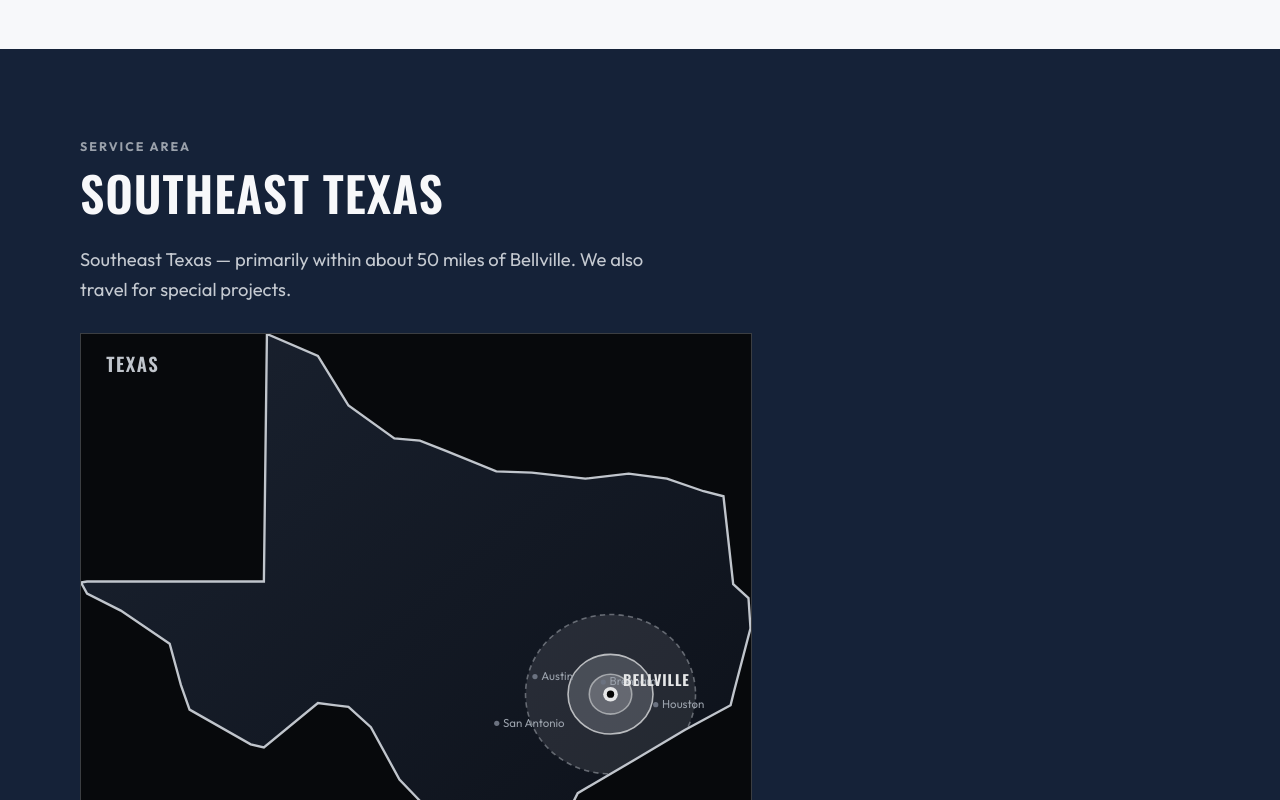
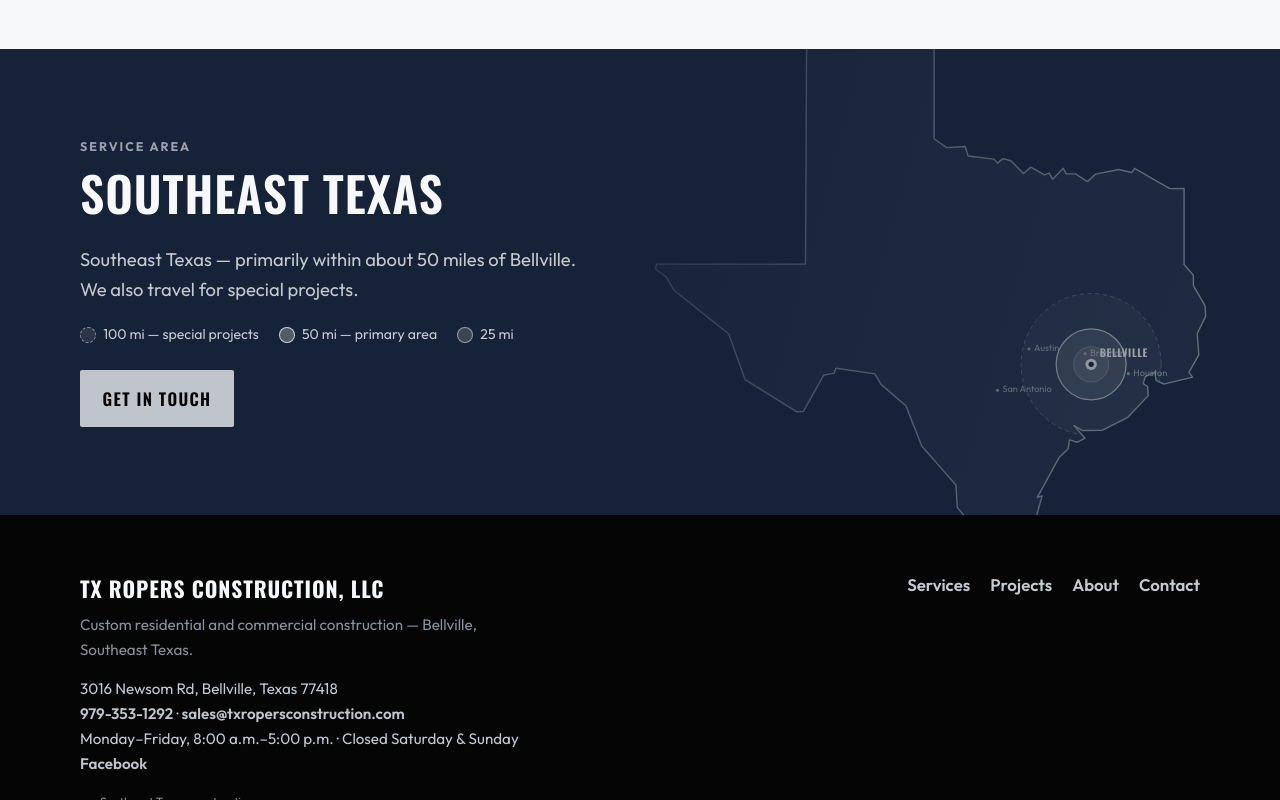
Before and after one commit to jayce-app/ACAC, a React (Vite) app: page /about in a window 1280 px wide. Shown: the part 2580-3380 px from the top of the page. Built offline with nearby package versions, Linux system fonts and the light colour scheme.

Commit message:
Use Texas map as service-area section background
Accurate GeoJSON-based outline, drop black frame and TEXAS label,
and sit copy over a soft map backdrop with radius bands.

Co-authored-by: JAYCE <jayce-app@users.noreply.github.com>

```diff
--- a/src/components/ServiceAreaMap.css
+++ b/src/components/ServiceAreaMap.css
@@ -1,23 +1,37 @@
 .service-map {
-  margin: 1.75rem 0 0;
-  max-width: 42rem;
+  margin: 0;
+  pointer-events: none;
 }
 
 .service-map__svg {
   display: block;
   width: 100%;
   height: auto;
-  border: 1px solid rgba(192, 197, 204, 0.28);
-  background: #07090c;
+  overflow: visible;
+}
+
+.service-map--bg {
+  position: absolute;
+  inset: 0;
+  z-index: 0;
+  display: flex;
+  align-items: center;
+  justify-content: flex-end;
+  overflow: hidden;
+}
+
+.service-map--bg .service-map__svg {
+  width: min(78%, 52rem);
+  max-width: none;
+  height: 115%;
+  max-height: none;
+  transform: translate(8%, 4%);
+  opacity: 0.92;
 }
 
 .service-map__legend {
-  margin: 0.85rem 0 0;
-}
-
-.service-map__legend ul {
   list-style: none;
-  margin: 0;
+  margin: 1.1rem 0 0;
   padding: 0;
   display: flex;
   flex-wrap: wrap;
@@ -50,6 +64,17 @@
   border-style: dashed;
 }
 
-.band--about-area .service-map__legend li {
-  color: var(--mist);
+@media (max-width: 800px) {
+  .service-map--bg {
+    justify-content: center;
+    align-items: flex-end;
+  }
+
+  .service-map--bg .service-map__svg {
+    width: 120%;
+    height: auto;
+    max-height: 70%;
+    transform: translate(6%, 18%);
+    opacity: 0.55;
+  }
 }
--- a/src/components/ServiceAreaMap.tsx
+++ b/src/components/ServiceAreaMap.tsx
@@ -1,94 +1,131 @@
 /**
- * Service-area map: Texas outline with Bellville pin and radius bands.
- * Pure SVG — no map API key required.
+ * Service-area map: accurate Texas outline with Bellville pin and radius bands.
+ * Pure SVG — no map API key. Intended as a background behind section copy.
  */
 
+/** Geographic bounds of the simplified outline (lon/lat). */
 const TEXAS = {
-  minLon: -106.65,
-  maxLon: -93.5,
-  minLat: 25.84,
-  maxLat: 36.5,
+  minLon: -106.6436,
+  maxLon: -93.5263,
+  minLat: 25.8876,
+  maxLat: 36.5019,
 };
 
-const BELLVILLE = { lat: 29.9502, lon: -96.2572, label: "Bellville" };
+const BELLVILLE = { lat: 29.9502, lon: -96.2572 };
 
-/** Rough Texas outline in lon/lat pairs (clockwise-ish). */
+/** Simplified Texas outline from GeoJSON (Douglas–Peucker). */
 const TEXAS_OUTLINE: Array<[number, number]> = [
-  [-106.65, 31.98],
-  [-106.53, 31.78],
-  [-105.87, 31.47],
-  [-104.91, 30.87],
-  [-104.69, 30.12],
-  [-104.52, 29.67],
-  [-103.32, 29.04],
-  [-103.06, 28.98],
-  [-102.0, 29.79],
-  [-101.4, 29.72],
-  [-100.96, 29.35],
-  [-100.4, 28.4],
-  [-99.51, 27.54],
-  [-99.12, 26.4],
-  [-98.2, 26.05],
-  [-97.85, 25.95],
-  [-97.4, 25.84],
-  [-97.14, 26.0],
-  [-97.4, 26.85],
-  [-97.2, 27.6],
-  [-96.9, 28.15],
-  [-95.8, 28.75],
-  [-94.8, 29.3],
-  [-93.9, 29.75],
-  [-93.84, 29.98],
-  [-93.51, 31.15],
-  [-93.55, 31.7],
-  [-93.85, 31.95],
-  [-94.04, 33.55],
-  [-94.43, 33.64],
-  [-95.15, 33.87],
-  [-95.9, 33.96],
-  [-96.75, 33.87],
-  [-97.8, 33.98],
-  [-98.5, 34.0],
-  [-99.5, 34.38],
-  [-100.0, 34.56],
-  [-100.5, 34.6],
-  [-101.4, 35.2],
-  [-102.0, 36.1],
-  [-103.0, 36.5],
-  [-103.06, 32.0],
-  [-106.53, 32.0],
-  [-106.65, 31.98],
+  [-101.8129, 36.5019],
+  [-100.0001, 36.5019],
+  [-100.0001, 34.563],
+  [-99.6988, 34.3823],
+  [-99.2607, 34.4042],
+  [-99.1895, 34.2125],
+  [-98.5706, 34.1468],
+  [-98.4884, 34.0646],
+  [-98.3625, 34.1577],
+  [-98.1708, 34.1139],
+  [-97.8695, 33.851],
+  [-97.6943, 33.9825],
+  [-97.3711, 33.8236],
+  [-97.2561, 33.862],
+  [-97.174, 33.736],
+  [-96.922, 33.9606],
+  [-96.8508, 33.8455],
+  [-96.6318, 33.8455],
+  [-96.347, 33.6867],
+  [-96.1498, 33.8401],
+  [-95.6021, 33.9332],
+  [-95.2899, 33.8729],
+  [-95.2242, 33.9606],
+  [-94.3807, 33.5443],
+  [-94.0412, 33.5498],
+  [-94.0412, 31.9943],
+  [-93.8221, 31.7753],
+  [-93.8166, 31.5562],
+  [-93.5428, 31.1509],
+  [-93.5263, 30.9373],
+  [-93.729, 30.5758],
+  [-93.6906, 30.1431],
+  [-93.9261, 29.7871],
+  [-93.8385, 29.6885],
+  [-94.5231, 29.5461],
+  [-94.7094, 29.6228],
+  [-94.7422, 29.7871],
+  [-94.9668, 29.6995],
+  [-95.0161, 29.5571],
+  [-94.912, 29.4969],
+  [-94.8956, 29.3106],
+  [-95.383, 28.867],
+  [-95.9855, 28.6041],
+  [-96.4784, 28.5986],
+  [-96.6646, 28.6972],
+  [-96.4017, 28.4398],
+  [-96.5934, 28.3577],
+  [-96.7742, 28.4069],
+  [-96.8015, 28.2262],
+  [-97.0261, 28.04],
+  [-97.5409, 27.2294],
+  [-97.4259, 27.2623],
+  [-97.5628, 26.8405],
+  [-97.2178, 25.9916],
+  [-97.5245, 25.8876],
+  [-97.6505, 26.019],
+  [-98.1982, 26.0573],
+  [-99.1731, 26.5393],
+  [-99.2662, 26.8405],
+  [-99.4469, 27.0213],
+  [-99.4798, 27.4813],
+  [-100.2958, 28.281],
+  [-100.6737, 29.1025],
+  [-101.2598, 29.5352],
+  [-101.4131, 29.7543],
+  [-102.3387, 29.8693],
+  [-102.388, 29.7652],
+  [-102.629, 29.7324],
+  [-103.1165, 28.9875],
+  [-103.2808, 28.982],
+  [-104.5076, 29.6393],
+  [-104.8965, 30.5703],
+  [-106.2054, 31.4686],
+  [-106.3807, 31.7314],
+  [-106.6436, 31.9012],
+  [-106.6162, 31.9998],
+  [-103.0672, 31.9998],
+  [-103.0398, 36.5019],
 ];
 
-const WIDTH = 640;
-const HEIGHT = 560;
+const WIDTH = 800;
+const HEIGHT = 756;
+const PAD = 12;
 const LON_SPAN = TEXAS.maxLon - TEXAS.minLon;
 const LAT_SPAN = TEXAS.maxLat - TEXAS.minLat;
 const MILES_PER_DEG_LAT = 69.0;
 const MILES_PER_DEG_LON = Math.cos((BELLVILLE.lat * Math.PI) / 180) * 69.17;
 
 function project(lon: number, lat: number) {
-  const x = ((lon - TEXAS.minLon) / LON_SPAN) * WIDTH;
-  const y = ((TEXAS.maxLat - lat) / LAT_SPAN) * HEIGHT;
+  const x = PAD + ((lon - TEXAS.minLon) / LON_SPAN) * (WIDTH - 2 * PAD);
+  const y = PAD + ((TEXAS.maxLat - lat) / LAT_SPAN) * (HEIGHT - 2 * PAD);
   return { x, y };
 }
 
 function radiusAxes(miles: number) {
-  const rx = (miles / MILES_PER_DEG_LON / LON_SPAN) * WIDTH;
-  const ry = (miles / MILES_PER_DEG_LAT / LAT_SPAN) * HEIGHT;
+  const rx = (miles / MILES_PER_DEG_LON / LON_SPAN) * (WIDTH - 2 * PAD);
+  const ry = (miles / MILES_PER_DEG_LAT / LAT_SPAN) * (HEIGHT - 2 * PAD);
   return { rx, ry };
 }
 
-const texasPath = TEXAS_OUTLINE.map(([lon, lat], i) => {
+const texasPath =
+  TEXAS_OUTLINE.map(([lon, lat], i) => {
     const { x, y } = project(lon, lat);
     return `${i === 0 ? "M" : "L"}${x.toFixed(1)},${y.toFixed(1)}`;
   }).join(" ") + " Z";
 
-const bands = [
-  { miles: 100, label: "100 mi — special projects", fill: "rgba(192, 197, 204, 0.12)", stroke: "rgba(192, 197, 204, 0.45)" },
-  { miles: 50, label: "50 mi — primary area", fill: "rgba(192, 197, 204, 0.22)", stroke: "rgba(230, 231, 232, 0.75)" },
-  { miles: 25, label: "25 mi", fill: "rgba(230, 231, 232, 0.18)", stroke: "rgba(230, 231, 232, 0.55)" },
-];
+export const SERVICE_AREA_BANDS = [
+  { miles: 100, label: "100 mi — special projects" },
+  { miles: 50, label: "50 mi — primary area" },
+  { miles: 25, label: "25 mi" },
+] as const;
 
 const pin = project(BELLVILLE.lon, BELLVILLE.lat);
 
@@ -99,32 +136,45 @@ const nearby = [
   { name: "Brenham", lat: 30.17, lon: -96.4 },
 ];
 
-export function ServiceAreaMap() {
+type Props = {
+  /** Decorative background mode — no caption, softer styling. */
+  background?: boolean;
+};
+
+export function ServiceAreaMap({ background = false }: Props) {
   return (
-    <figure className="service-map">
+    <div className={background ? "service-map service-map--bg" : "service-map"}>
       <svg
         className="service-map__svg"
         viewBox={`0 0 ${WIDTH} ${HEIGHT}`}
-        role="img"
-        aria-label="Map of Texas showing Bellville and the TX Ropers Construction service area radius"
+        role={background ? "presentation" : "img"}
+        aria-hidden={background ? true : undefined}
+        aria-label={
+          background
+            ? undefined
+            : "Map of Texas showing Bellville and the TX Ropers Construction service area radius"
+        }
       >
         <defs>
           <clipPath id="texas-clip">
             <path d={texasPath} />
           </clipPath>
-          <linearGradient id="texas-fill" x1="0" y1="0" x2="1" y2="1">
-            <stop offset="0%" stopColor="#1a2230" />
-            <stop offset="100%" stopColor="#0c1018" />
-          </linearGradient>
         </defs>
 
-        <rect width={WIDTH} height={HEIGHT} fill="#07090c" />
-
-        <path d={texasPath} fill="url(#texas-fill)" stroke="#c0c5cc" strokeWidth="2.25" />
+        <path
+          d={texasPath}
+          className="service-map__state"
+          fill="rgba(192, 197, 204, 0.07)"
+          stroke="rgba(230, 231, 232, 0.55)"
+          strokeWidth="2"
+          strokeLinejoin="round"
+        />
 
         <g clipPath="url(#texas-clip)">
-          {bands.map((band) => {
+          {SERVICE_AREA_BANDS.map((band) => {
             const { rx, ry } = radiusAxes(band.miles);
+            const isPrimary = band.miles === 50;
+            const isOuter = band.miles === 100;
             return (
               <ellipse
                 key={band.miles}
@@ -132,10 +182,20 @@ export function ServiceAreaMap() {
                 cy={pin.y}
                 rx={rx}
                 ry={ry}
-                fill={band.fill}
-                stroke={band.stroke}
-                strokeWidth="1.5"
-                strokeDasharray={band.miles === 100 ? "5 4" : undefined}
+                fill={
+                  isPrimary
+                    ? "rgba(192, 197, 204, 0.16)"
+                    : isOuter
+                      ? "rgba(192, 197, 204, 0.06)"
+                      : "rgba(230, 231, 232, 0.1)"
+                }
+                stroke={
+                  isPrimary
+                    ? "rgba(230, 231, 232, 0.7)"
+                    : "rgba(192, 197, 204, 0.4)"
+                }
+                strokeWidth={isPrimary ? 1.75 : 1.25}
+                strokeDasharray={isOuter ? "6 5" : undefined}
               />
             );
           })}
@@ -144,13 +204,13 @@ export function ServiceAreaMap() {
         {nearby.map((city) => {
           const p = project(city.lon, city.lat);
           return (
-            <g key={city.name}>
-              <circle cx={p.x} cy={p.y} r="2.5" fill="#6b7280" />
+            <g key={city.name} className="service-map__city">
+              <circle cx={p.x} cy={p.y} r="2.25" fill="rgba(154, 161, 171, 0.85)" />
               <text
-                x={p.x + 6}
+                x={p.x + 7}
                 y={p.y + 3}
-                fill="#9aa1ab"
-                fontSize="11"
+                fill="rgba(192, 197, 204, 0.75)"
+                fontSize="13"
                 fontFamily="Outfit, system-ui, sans-serif"
               >
                 {city.name}
@@ -159,14 +219,14 @@ export function ServiceAreaMap() {
           );
         })}
 
-        <g>
-          <circle cx={pin.x} cy={pin.y} r="7" fill="#e6e7e8" />
-          <circle cx={pin.x} cy={pin.y} r="3.5" fill="#050505" />
+        <g className="service-map__pin">
+          <circle cx={pin.x} cy={pin.y} r="8" fill="rgba(230, 231, 232, 0.95)" />
+          <circle cx={pin.x} cy={pin.y} r="3.75" fill="#152238" />
           <text
             x={pin.x + 12}
-            y={pin.y - 8}
+            y={pin.y - 10}
             fill="#e6e7e8"
-            fontSize="14"
+            fontSize="15"
             fontWeight="700"
             fontFamily="Oswald, Arial Narrow, sans-serif"
             letterSpacing="0.06em"
@@ -174,23 +234,15 @@ export function ServiceAreaMap() {
             BELLVILLE
           </text>
         </g>
+      </svg>
+    </div>
+  );
+}
 
-        <text
-          x="24"
-          y="36"
-          fill="#c0c5cc"
-          fontSize="18"
-          fontWeight="600"
-          fontFamily="Oswald, Arial Narrow, sans-serif"
-          letterSpacing="0.08em"
-        >
-          TEXAS
-        </text>
-      </svg>
-
-      <figcaption className="service-map__legend">
-        <ul>
-          {bands.map((band) => (
+export function ServiceAreaLegend() {
+  return (
+    <ul className="service-map__legend">
+      {SERVICE_AREA_BANDS.map((band) => (
         <li key={band.miles}>
           <span
             className={
@@ -205,7 +257,5 @@ export function ServiceAreaMap() {
         </li>
       ))}
     </ul>
-      </figcaption>
-    </figure>
   );
 }
--- a/src/pages/About.css
+++ b/src/pages/About.css
@@ -241,8 +241,32 @@
 }
 
 .band--about-area {
+  position: relative;
+  overflow: hidden;
   background: var(--navy);
   color: var(--white);
+  isolation: isolate;
+}
+
+.band--about-area::after {
+  content: "";
+  position: absolute;
+  inset: 0;
+  z-index: 1;
+  pointer-events: none;
+  background: linear-gradient(
+    105deg,
+    rgba(21, 34, 56, 0.97) 0%,
+    rgba(21, 34, 56, 0.88) 42%,
+    rgba(21, 34, 56, 0.45) 68%,
+    rgba(21, 34, 56, 0.2) 100%
+  );
+}
+
+.about-area__content {
+  position: relative;
+  z-index: 2;
+  max-width: 34rem;
 }
 
 .band--about-area h2 {
@@ -250,7 +274,7 @@
 }
 
 .area-lead {
-  max-width: 38rem;
+  max-width: 32rem;
   font-size: 1.15rem;
   color: var(--mist);
   margin-bottom: 0.35rem;
@@ -258,6 +282,21 @@
 
 .band--about-area .btn {
   margin-top: 1.5rem;
+}
+
+@media (max-width: 800px) {
+  .band--about-area::after {
+    background: linear-gradient(
+      180deg,
+      rgba(21, 34, 56, 0.92) 0%,
+      rgba(21, 34, 56, 0.78) 55%,
+      rgba(21, 34, 56, 0.55) 100%
+    );
+  }
+
+  .about-area__content {
+    max-width: none;
+  }
 }
 
 .band--credentials .eyebrow {
--- a/src/pages/About.tsx
+++ b/src/pages/About.tsx
@@ -1,6 +1,6 @@
 import { useState } from "react";
 import { Link } from "react-router-dom";
-import { ServiceAreaMap } from "../components/ServiceAreaMap";
+import { ServiceAreaLegend, ServiceAreaMap } from "../components/ServiceAreaMap";
 import "../components/ServiceAreaMap.css";
 import { about, company, credentials, owner } from "../data/content";
 import "./About.css";
@@ -133,11 +133,12 @@ export function About() {
       </section>
 
       <section className="band band--about-area" aria-labelledby="area-title">
-        <div className="band__inner reveal">
+        <ServiceAreaMap background />
+        <div className="band__inner about-area__content reveal">
           <p className="eyebrow">Service area</p>
           <h2 id="area-title">Southeast Texas</h2>
           <p className="area-lead">{company.serviceArea}</p>
-          <ServiceAreaMap />
+          <ServiceAreaLegend />
           <Link to="/contact" className="btn btn--primary">
             Get in touch
           </Link>
```
Lines whose indentation alone changed are shown as unchanged.
